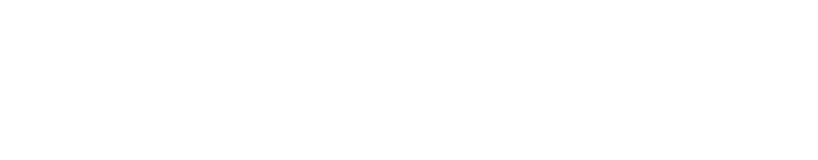
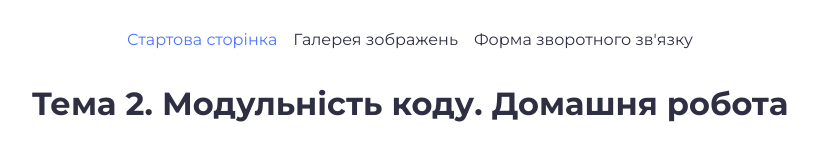
Before and after one commit to orm81zp/goit-advancedjs-hw-01, a website built with Vite: page src/index.html in a window 1280 px wide. Shown: the whole page, without its empty margins (230-1048 px from the left). Built offline with nearby package versions, Linux system fonts and the light colour scheme.

Commit message:
review fixes

```diff
--- a/src/css/styles.css
+++ b/src/css/styles.css
@@ -64,6 +64,10 @@ a:focus {
   color: var(--primary);
 }
 
+.align-center {
+  text-align: center;
+}
+
 .button {
   font-weight: 500;
   background-color: var(--primary);
@@ -95,7 +99,10 @@ header nav ul {
   gap: 8px;
 }
 
-header nav ul li a.active {
+header nav ul li {
+  padding: 4px;
+}
+
+header nav ul li.active {
   color: var(--primary);
-  font-weight: 500;
 }
--- a/src/index.html
+++ b/src/index.html
@@ -8,6 +8,23 @@
     <link rel="stylesheet" href="./css/styles.css" />
   </head>
   <body>
-    <load ="partials/header.html" />
+    <header>
+      <nav>
+        <ul>
+          <li class="active">
+            <a href="./">Стартова сторінка</a>
+          </li>
+          <li>
+            <a href="./1-gallery.html">Галерея зображень</a>
+          </li>
+          <li>
+            <a href="./2-form.html">Форма зворотного зв'язку</a>
+          </li>
+        </ul>
+      </nav>
+    </header>
+    <main>
+      <h1 class="align-center">Тема 2. Модульність коду. Домашня робота</h1>
+    </main>
   </body>
 </html>
```
Also changed, not shown: src/1-gallery.html (+15 -1 lines), src/2-form.html (+15 -1 lines), src/partials/header.html (deleted, +0 -15 lines).
